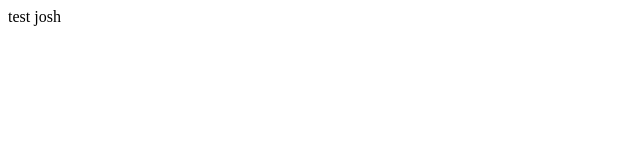
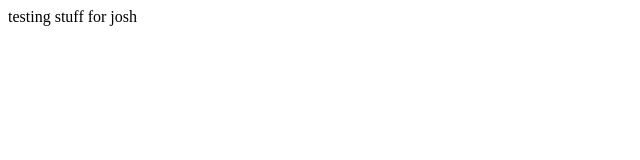
Before and after one commit to reddign/codingpirates, a plain HTML site: page test5.htm in a window 1280 px wide. Shown: the full height of the page, 0-640 px from the left. Drawn offline with Linux system fonts and the light colour scheme.

Commit message:
made a change

```diff
--- a/test5.htm
+++ b/test5.htm
@@ -5,6 +5,6 @@
     <title>Document</title>
 </head>
 <body>
-    test josh
+    testing stuff for josh
 </body>
 </html>
```
